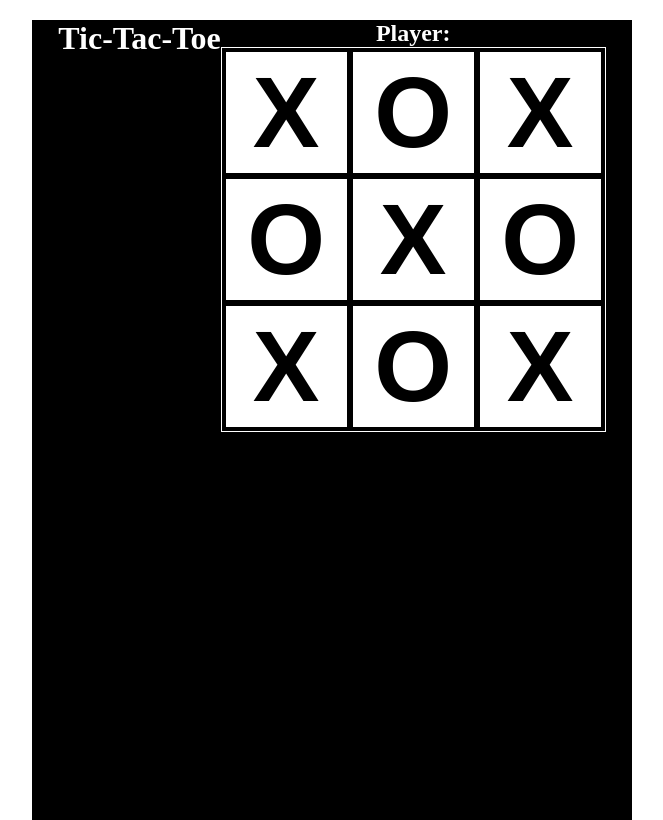
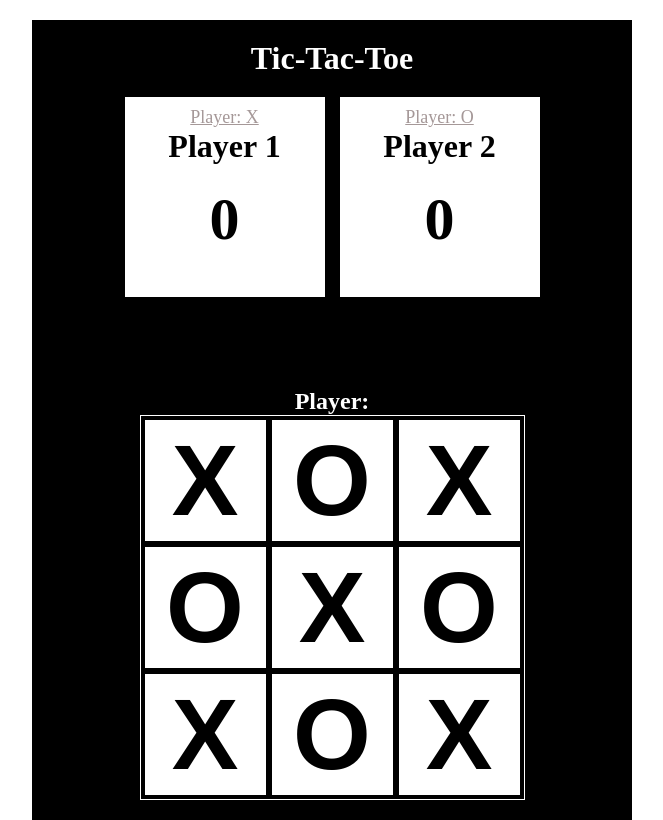
Before and after one commit to PacIsGod96/CSET115-Final, a plain HTML site: page index.html in a window 1280 px wide. Shown: the whole page, without its empty margins (308-971 px from the left). Drawn offline with Linux system fonts and the light colour scheme.

Commit message:
finished html

```diff
--- a/index.html
+++ b/index.html
@@ -10,6 +10,18 @@
     <div class="Tic-Tac-Toe-Board">
         <div class="players">
             <h1>Tic-Tac-Toe</h1>
+            <div class="players-Container">
+                <div class="player-Box" id="player-One">
+                    <p>Player: X</p>
+                    <h1>Player 1</h1>
+                    <h1 class="points">0</h1>
+                </div>
+                <div class="player-Box" id="player-Two">
+                    <p>Player: O</p>
+                    <h1>Player 2</h1>
+                    <h1 class="points">0</h1>
+                </div>
+            </div>
         </div>
         <div class="btns">
             <h2>Player: </h2>
--- a/style.css
+++ b/style.css
@@ -14,11 +14,36 @@ body{
     width: 600px;
     height: 800px;
     display: flex;
-    justify-content: center;
-    align-items: flex-start;
+    flex-direction: column;
+    justify-content: space-between;
+    align-items: center;
+    padding-bottom: 20px;
+    padding-top: 20px;
 }
 .players{
     color: white;
+    text-align: center;
+}
+.players-Container{
+    display: flex;
+    margin-top: 20px;
+    gap: 15px;
+    color: black;
+}
+.players-Container p{
+    text-decoration: underline;
+    margin-top: 10px;
+    font-size: large;
+    color: rgb(165, 152, 152);
+}
+.players-Container .points{
+    margin-top: 20px;
+    font-size: 60px;
+}
+.player-Box{
+    width: 200px;
+    height: 200px;
+    background-color: white;
 }
 .btns button{
     width: 125px;
@@ -28,8 +53,6 @@ body{
     background-color: white;
     border: 2px solid black;
 }
-
-
 .btns{
     color: white;
     text-align: center;
```
